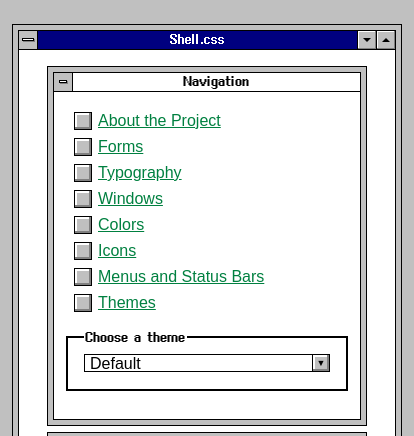
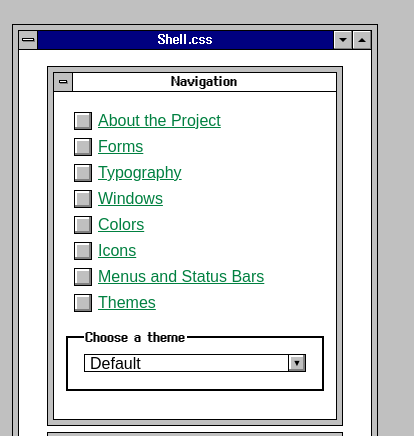
Before and after one commit to zshall/shell-css, a website: page doc/index.html in a window 390 px wide. Shown: the top 436 px of the page, 414 px wide, since content can reach past the window. Drawn offline with nearby package versions, Linux system fonts and the light colour scheme; files that its build step writes are made by us from their sources; files whose address does not match are found by name.

Commit message:
Fix: docs site padding issues

```diff
--- a/doc/index.html
+++ b/doc/index.html
@@ -8,12 +8,13 @@
     <title>Shell.css</title>
     <link rel="stylesheet" href="../node_modules/bootstrap/dist/css/bootstrap-grid.min.css" />
     <link rel="stylesheet" href="generated/shell.css" />
+    <link rel="stylesheet" href="styles.css" />
     <script src="components/shell-doc-theme.js" type="module"></script>
     <script src="components/shell-doc-color-table.js" type="module"></script>
 </head>
 
 <body>
-    <div class="container pt-4">
+    <div class="container pt-4 doc-container">
         <div class="window active workspace" id="docWindow">
             <div class="title-bar">
                 <div class="control-box"></div>
@@ -23,13 +24,13 @@
             </div>
             <div class="container o-none">
                 <div class="row">
-                    <div class="col-md-3">
+                    <div class="col-md-4 col-lg-3">
                         <div class="window d-sticky" style="top: 70px;">
                             <div class="title-bar">
                                 <div class="control-box"></div>
                                 Navigation
                             </div>
-                            <div class="p-1">
+                            <div class="p-md-2 p-1">
                                 <ul class="btn-list">
                                     <li><a href="#about">About the Project</a></li>
                                     <li><a href="#forms">Forms</a></li>
@@ -40,8 +41,8 @@
                                     <li><a href="#menus">Menus and Status Bars</a></li>
                                     <li><a href="#themes">Themes</a></li>
                                 </ul>
-                                <div class="p-2">
-                                    <div class="frame">
+                                <div class="p-2 px-md-0 px-lg-2">
+                                    <div class="frame theme-picker">
                                         <div class="frame-title">Choose a theme</div>
                                         <div class="select-input">
                                             <select name="theme" id="theme" onchange="changeTheme();">
@@ -75,7 +76,7 @@
                             </div>
                         </div>
                     </div>
-                    <div class="col-md-9">
+                    <div class="col-md-8 col-lg-9">
                         <div class="window active" id="about">
                             <div class="title-bar">
                                 About the Project
--- /dev/null
+++ b/doc/styles.css
@@ -0,0 +1,7 @@
+.doc-container {
+    width: auto;
+}
+
+.theme-picker .frame-title {
+    white-space: nowrap;
+}
```
